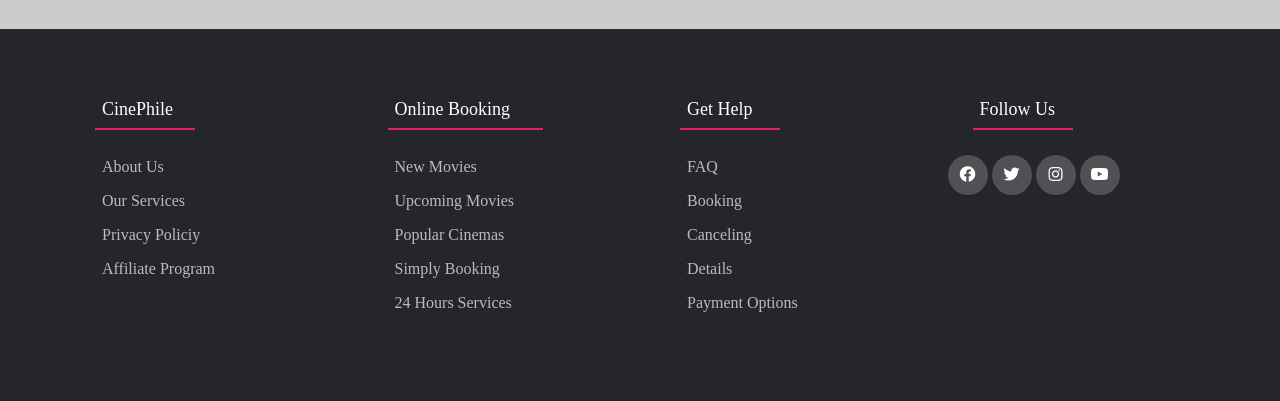
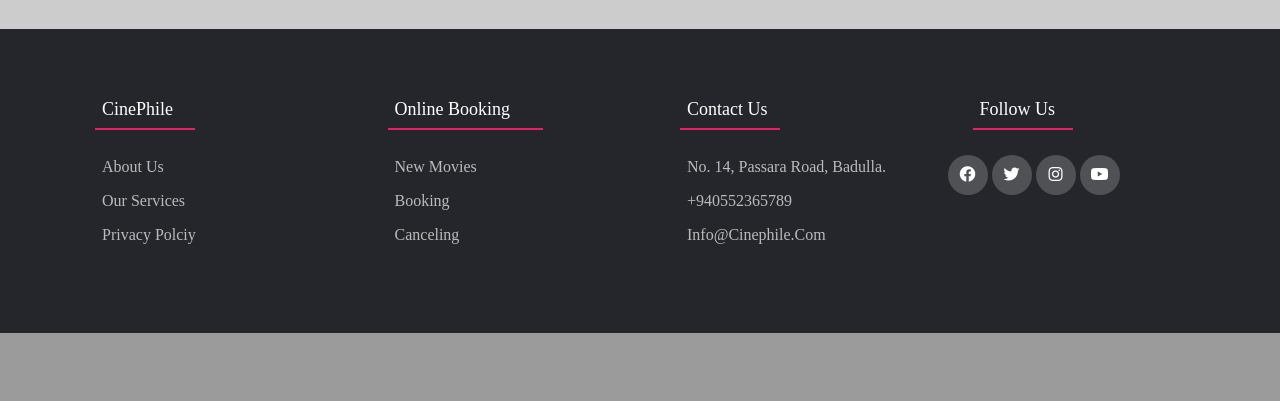
Before and after one commit to Kekajan/Movie-Site, a PHP site: page /index.php in a window 1280 px wide. Shown: the part 1974-2375 px from the top of the page. After the commit the page ends 2307 px from the top, so only its background shows below. Run offline with PHP 8.4, Linux system fonts and the light colour scheme.

Commit message:
Add files via upload

```diff
--- a/footer.php
+++ b/footer.php
@@ -20,8 +20,8 @@
                         <ul>
                             <li><a href="#">about us</a></li>
                             <li><a href="#">our services</a></li>
-                            <li><a href="#">privacy policiy</a></li>
-                            <li><a href="#">affiliate program</a></li>
+                            <li><a href="#">privacy polciy</a></li>
+
                         </ul>
                     </div>
                     <div class="footer-col">
@@ -29,21 +29,19 @@
                         <h4>Online booking</h4>
                         <ul>
                             <li><a href="#">new movies</a></li>
-                            <li><a href="#">upcoming movies</a></li>
-                            <li><a href="#">popular cinemas</a></li>
-                            <li><a href="#">simply booking</a></li>
-                            <li><a href="#">24 hours services</a></li>
+                            <li><a href="#">Booking</a></li>
+                            <li><a href="#">Canceling</a></li>
                         </ul>
                     </div>
                     </div>
                     <div class="footer-col">
-                        <h4>get help</h4>
+                        <h4>Contact us</h4>
                         <ul>
-                            <li><a href="#">FAQ</a></li>
-                            <li><a href="#">Booking</a></li>
-                            <li><a href="#">Canceling</a></li>
-                            <li><a href="#">details</a></li>
-                            <li><a href="#">payment options</a></li>
+
+                            <li><a href="#">No. 14, Passara Road, Badulla.</a></li>
+                            <li><a href="#">+940552365789</a></li>
+                            <li><a href="#">info@cinephile.com</a></li>
+
                         </ul>
                     </div>
                     <div class="footer-col">
```
